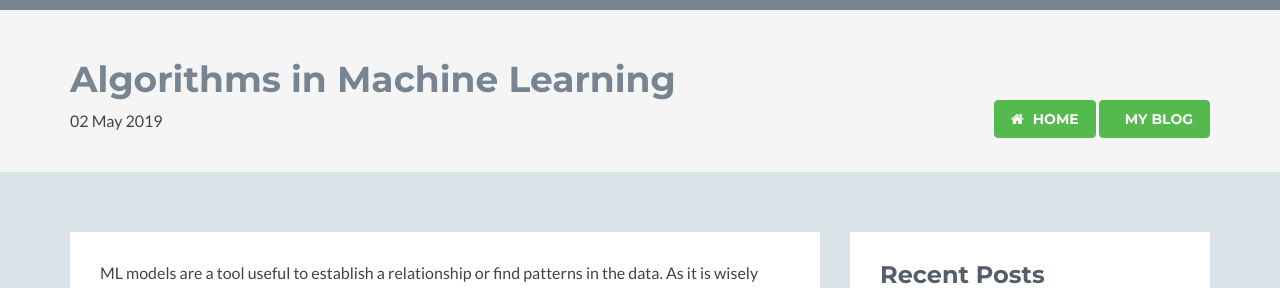
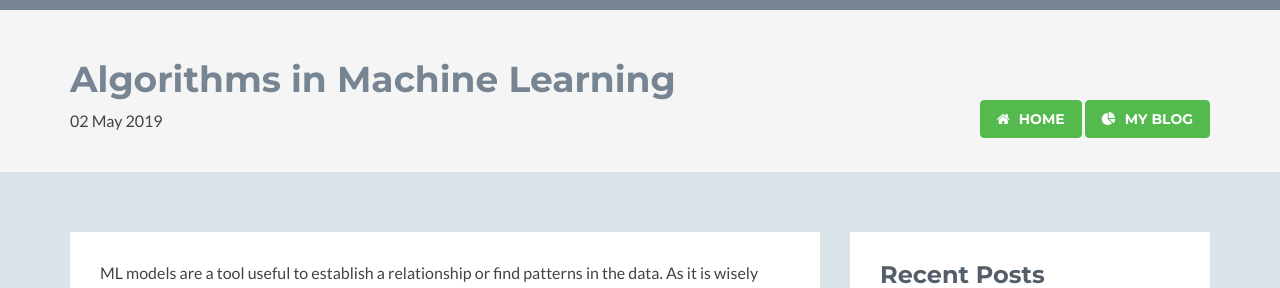
Before and after one commit to abhisheksanghai/abhisheksanghai.github.io, a Jekyll site: the page built from _posts/2019-05-02-algorithms-in-ml.md, in a window 1280 px wide. Shown: the top 288 px of the page. Built offline with Jekyll 4.4.1, drawn with Linux system fonts in a browser that asks for light colours; nearby versions of some CDN libraries; library files that are not in the unit come from our copies; comment, search, counter and statistics services are not loaded.

Commit message:
Update post.html
replace bog icon with pie chart

```diff
--- a/_layouts/post.html
+++ b/_layouts/post.html
@@ -10,7 +10,7 @@ layout: default
             </div><!--//profile-->
 	    <div class="profile-links pull-right">
 		<a class="btn btn-cta-primary" href="/"><i class="fa fa-home"></i> Home</a>
-		<a class="btn btn-cta-primary" href="/datascience"><i class="fa fa-blogger"></i> My Blog</a>
+		<a class="btn btn-cta-primary" href="/datascience"><i class="fa fa-pie-chart"></i> My Blog</a>
 	    </div><!-- link to other pages -->
         </div><!--//container-->
     </header><!--//header-->
```
